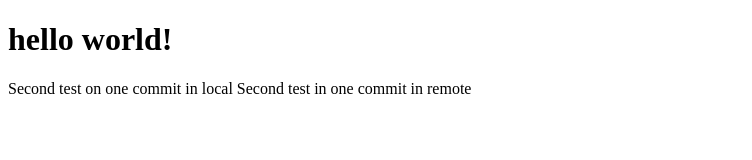
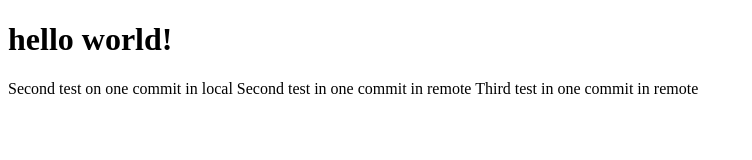
Before and after one commit to quendp/lessons, a plain HTML site: page SampleFileToBePulled.html in a window 1280 px wide. Shown: the whole page, without its empty margins (0-752 px from the left). Drawn offline with Linux system fonts and the light colour scheme.

Commit message:
Update SampleFileToBePulled.html

```diff
--- a/SampleFileToBePulled.html
+++ b/SampleFileToBePulled.html
@@ -13,6 +13,7 @@
     <p>
         Second test on one commit in local
 Second test in one commit in remote
+        Third test in one commit in remote
     </p>
 </body>
 </html>
```
